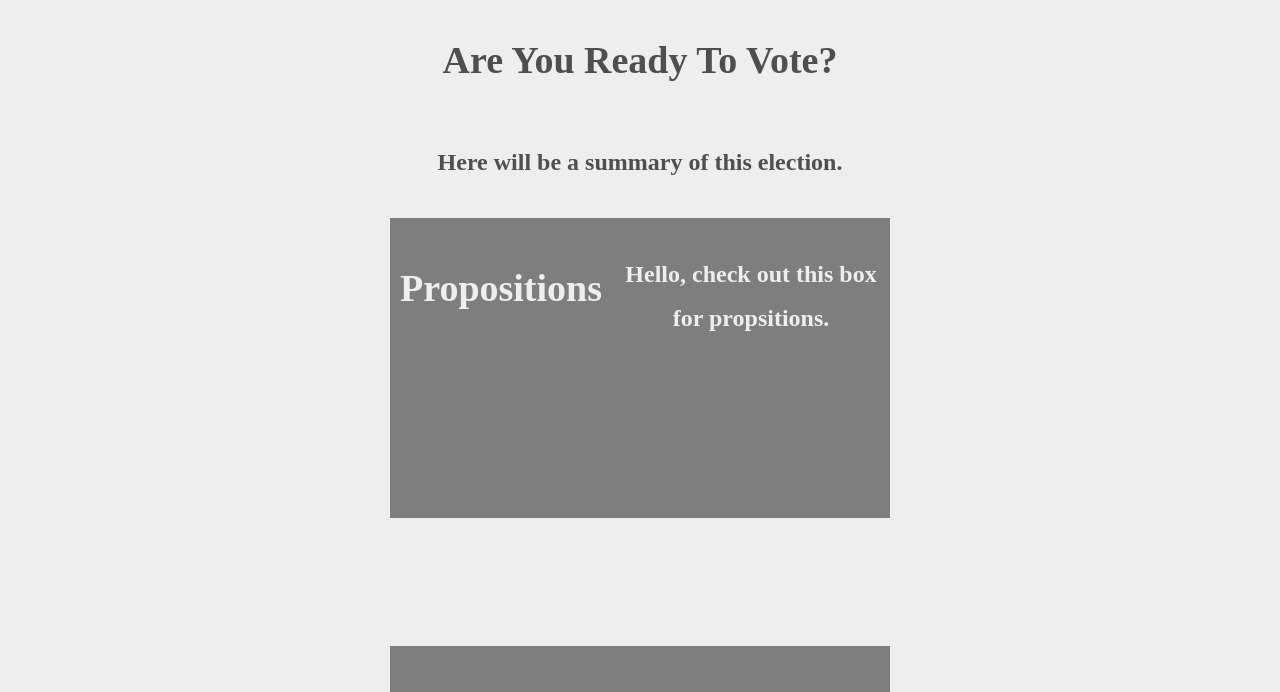
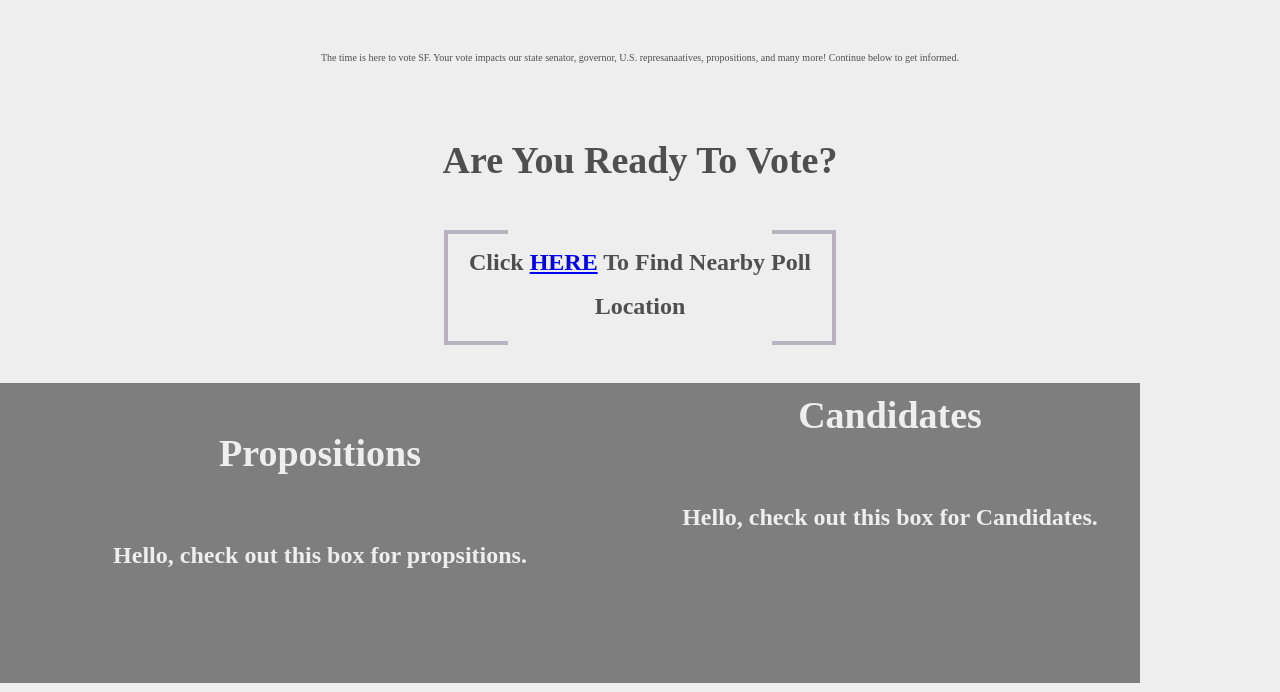
Before and after one commit to HarRes123/CS160-Project, a website: page public/index.html in a window 1280 px wide. Shown: the part 725-1417 px from the top of the page. Drawn offline with Linux system fonts and the light colour scheme.

Commit message:
Updated UI a bit. Still Needs a lot of work with small bugs here and there

```diff
--- a/public/css/styles.css
+++ b/public/css/styles.css
@@ -80,6 +80,17 @@ p{
   color: #4F4F4F;
   padding: 10px;
 }
+.boxes{
+  width: 100%;
+}
+#box1{
+  width: 50%;
+  float: left;
+}
+#box2{
+  margin-left: 50%;
+
+}
 
 /* Img Hover*/
 .imgContainer:hover .middle {
@@ -92,7 +103,6 @@ p{
   position: relative;
   width: 500px;
   height:300px;
-  display: flex;
   background-color: #7E7E7E;
   margin: auto;
   margin-bottom: 10%;
@@ -126,8 +136,61 @@ p{
   color: #EEEEEE;
 }
 
+/* IMG Hover  Over  */
 
-/* IMG Hover extion Over  */
+/* Bracket Voting Location  Start  */
+#pollLink{
+  margin: auto;
+}
+.bracket {
+  width: 30%;
+	height: 115px;
+	background: #EEEEEE;
+	position: relative;
+	margin: auto;
+  border-right: 4px solid #B9B2C0;
+  border-left: 4px solid #B9B2C0;
+  text-align: center;
+}
+
+
+.bracket span.left:after,
+.bracket span.left:before,
+.bracket span.right:after,
+.bracket span.right:before {
+  content: '';
+	width: 60px;
+	height: 4px;
+	background: #B9B2C0;
+	position: absolute;
+}
+
+.bracket span.left:before,
+.bracket span.right:before {
+	top: 0;
+}
+
+.bracket span.left:after,
+.bracket span.right:after {
+	bottom: 0;
+}
+
+.bracket span.left:after,
+.bracket span.left:before {
+	left: 0;
+}
+
+.bracket span.right:after,
+.bracket span.right:before {
+	right: 0;
+}
+/* Bracket Voting Location  Over  */
+#intro{
+  font-size: 10px;
+  font-weight: 500;
+  font-family: 'Source Sans Pro';
+  font-style: normal;
+}
 .buttonH {
   align-items: center;
   appearance: none;
--- a/public/index.html
+++ b/public/index.html
@@ -28,9 +28,17 @@
         </div>
 
         <h1>San Francisco City Elections</h1>
+        <p id="intro">The time is here to vote SF. Your vote impacts our state senator, governor, U.S. represanaatives, propositions, and many more! Continue below to get informed. </p>
+
         <h3>Are You Ready To Vote?</h3>
-        <p>Here will be a summary of this election.</p>
-        <div class="imgContainer">
+        <div class="bracket">
+            <span class="left"></span>
+            <span class="right"></span>
+            <p id="pollLink"> Click <a href="https://sfelections.org/tools/map_poll_time/">HERE</a> To Find Nearby Poll Location</p>
+        </div>
+
+        <div class="boxes">
+            <div class="imgContainer" id="box1">
                 <h3 class="boxedContent">Propositions</h3>
                 <p class="innerTxt">Hello, check out this box for propsitions.</p>
                 <div class="middle">
@@ -40,7 +48,7 @@
                 </div>
             </div>
 
-        <div class="imgContainer">
+            <div class="imgContainer" id="box2">
                 <h3 class="boxedContent">Candidates</h3>
                 <p class="innerTxt">Hello, check out this box for Candidates.</p>
                 <div class="middle">
@@ -49,6 +57,9 @@
                     </div>
                 </div>
             </div>
+
+        </div>
+
 
 
     </body>
```
Lines whose indentation alone changed are shown as unchanged.
